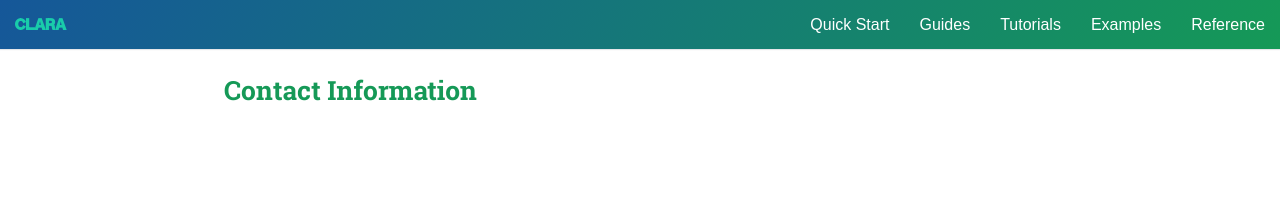
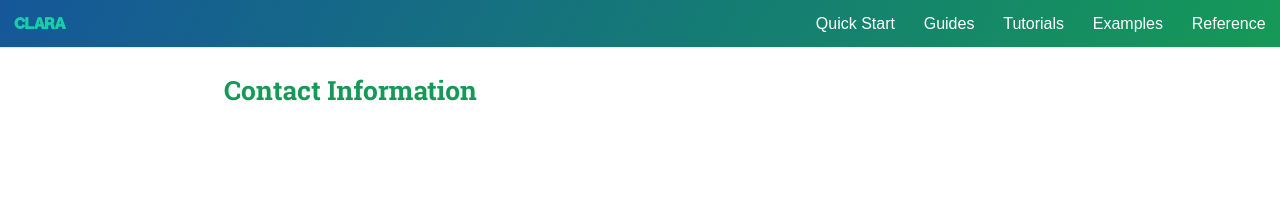
Before and after one commit to JeffersonLab/clara-docs, a Jekyll site: the page built from docs/contact.md, in a window 1280 px wide. Shown: the top 207 px of the page. Built offline with Jekyll 4.4.1, drawn with Linux system fonts in a browser that asks for light colours.

Commit message:
Responsive navigation bar

```diff
--- a/_includes/page-header.html
+++ b/_includes/page-header.html
@@ -1,18 +1,32 @@
-<aside id="ph">
-  <nav class="navbar navbar-default navbar-custom navbar-fixed-top">
-    <div class="container-fluid">
-      <div class="collapse navbar-collapse" id="bs-example-navbar-collapse-1">
-        <ul id="nav">
-          <li style="float: left !important"><a href="{{ site.baseurl }}/index.html"><font face=myFont><b>CLARA</b></font></a></li>
-          <li style="float: right !important"><a href="{{ site.baseurl }}/docs/reference.html">Reference</a></li>
-          <li style="float: right !important"><a href="{{ site.baseurl }}/docs/examples.html">Examples</a></li>
-          <li style="float: right !important"><a href="{{ site.baseurl }}/docs/tutorials.html">Tutorials</a></li>
-          <li style="float: right !important"><a href="{{ site.baseurl }}/docs/guides/index.html">Guides</a></li>
-          <li style="float: right !important"><a href="{{ site.baseurl }}/docs/quickstart/index.html">Quick Start</a></li>
-        </ul>
-      </div>
+<nav id="main-navbar-wrapper">
+  <ul class="main-navbar" id="main-navbar-list">
+    <div class="float-left">
+      <li><a href="{{ site.baseurl }}/index.html"><font face=myFont><b>CLARA</b></font></a></li>
     </div>
-    <meta name="viewport" content="width=device-width, initial-scale=1">
-    <meta name="theme-color" content="#157878">
-  </nav>
-</aside>
+    <div class="float-right">
+      <li class="doc-link"><a href="{{ site.baseurl }}/docs/quickstart/index.html">Quick Start</a></li>
+      <li class="doc-link"><a href="{{ site.baseurl }}/docs/guides/index.html">Guides</a></li>
+      <li class="doc-link"><a href="{{ site.baseurl }}/docs/tutorials.html">Tutorials</a></li>
+      <li class="doc-link"><a href="{{ site.baseurl }}/docs/examples.html">Examples</a></li>
+      <li class="doc-link"><a href="{{ site.baseurl }}/docs/reference.html">Reference</a></li>
+      <li class="mobile-icon">
+        <div class="icon-container" onclick="toogleNavbar()">
+          <div class="icon-bar"></div>
+          <div class="icon-bar"></div>
+          <div class="icon-bar"></div>
+        </div>
+      </li>
+    </div>
+  </ul>
+</nav>
+
+<script>
+function toogleNavbar() {
+  var x = document.getElementById("main-navbar-list");
+  if (x.className === "main-navbar") {
+    x.className += " responsive";
+  } else {
+    x.className = "main-navbar";
+  }
+}
+</script>
--- a/css/cayman.css
+++ b/css/cayman.css
@@ -64,7 +64,9 @@
     margin-left: 0;
   }
 }
-#ph {
+
+
+#main-navbar-wrapper {
   position: fixed;
   top: 0;
   left: 0;
@@ -73,39 +75,88 @@
   width: 100%;
   z-index: 2;
   box-shadow: 0px 1px 1px RGBA(4, 25, 54, 0.1);
-}
-aside nav {
   margin: 0 auto;
 }
-aside nav ul {
-  margin: 0;
+#main-navbar-wrapper ul {
+  max-width: 82rem;
+  margin: 0 auto 0;
   padding: 0;
   list-style: none;
+  overflow: hidden;
 }
-aside nav ul li {
+#main-navbar-wrapper ul li {
   float: left;
-  position: relative;
 }
-aside nav ul li a {
+#main-navbar-wrapper ul a {
   text-decoration: none;
-  display: block;
-  padding: 15px;
+  display: inline-block;
+  padding: .9rem;
   font-family: 'Muli', sans-serif;
   color: #fff;
-  line-height: 20px;
+  line-height: 1.2rem;
   margin-bottom: -1px;
   box-shadow: 0;
 }
-aside nav ul li a:hover,
-aside nav ul li a:active {
+#main-navbar-wrapper ul li a:hover,
+#main-navbar-wrapper ul li a:active {
   text-decoration: none;
   color: #19CCAA;
 }
-aside nav:after {
-  content: '';
-  display: table;
-  clear: both;
+#main-navbar-wrapper ul li.mobile-icon {
+  display: none;
 }
+#main-navbar-wrapper .float-left {
+  float:left;
+}
+#main-navbar-wrapper .float-right {
+  float:right;
+}
+#main-navbar-wrapper .icon-container {
+  padding: 0.6rem 1rem 0.4rem;
+  display: inline-block;
+  cursor: pointer;
+}
+#main-navbar-wrapper .icon-bar {
+  width: 1.6rem;
+  height: .3rem;
+  background-color: #fff;
+  margin: .2rem 0;
+}
+@media screen and (max-width: 42em) {
+  #main-navbar-wrapper ul li.doc-link {
+    display: none;
+  }
+  #main-navbar-wrapper ul li.mobile-icon {
+    float: right;
+    display: inline-block;
+  }
+}
+@media screen and (max-width: 42em) {
+  #main-navbar-wrapper .float-left {
+    float: none;
+  }
+  #main-navbar-wrapper .float-right {
+    float: none;
+  }
+  #main-navbar-wrapper ul.responsive {
+    position: relative;
+  }
+  #main-navbar-wrapper ul.responsive li.mobile-icon {
+    position: absolute;
+    right: 0;
+    top: 0;
+  }
+  #main-navbar-wrapper ul.responsive li {
+    float: none;
+    display: inline;
+  }
+  #main-navbar-wrapper ul.responsive li a {
+    display: block;
+    text-align: left;
+  }
+}
+
+
 .project-header {
   color: #fff;
   overflow: hidden;
```
